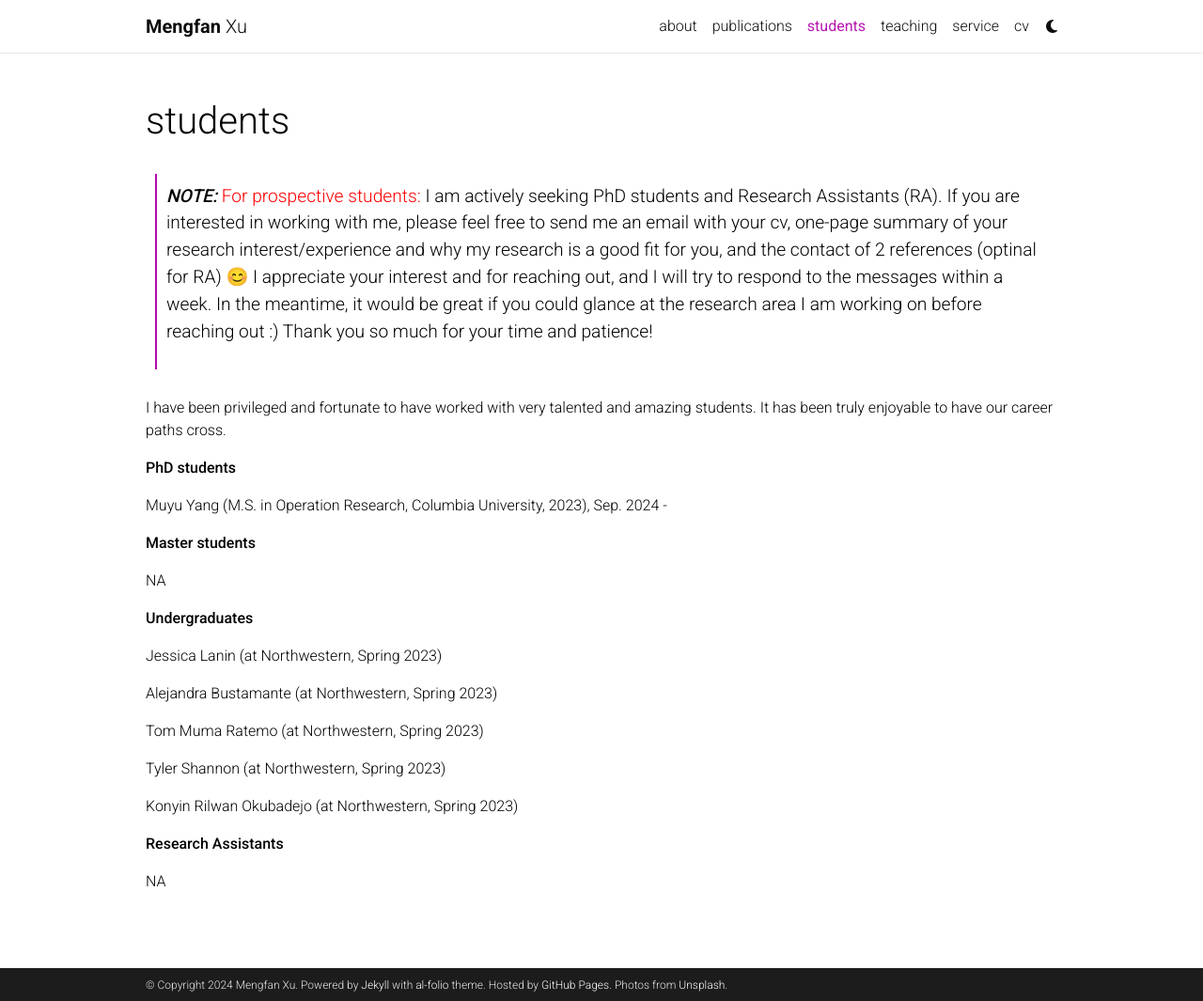
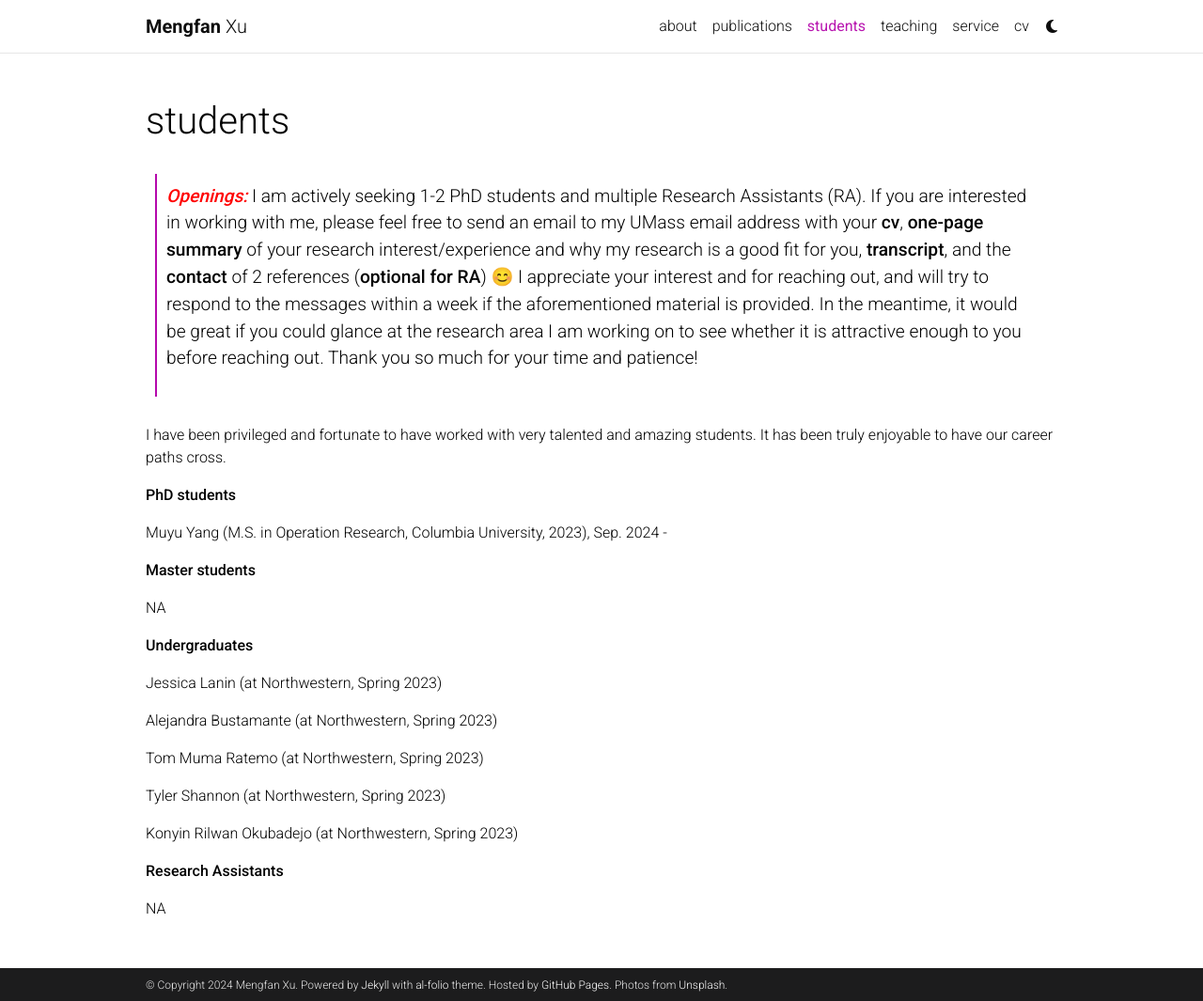
Before and after one commit to mengfanxu1997/mengfanxu1997.github.io, a Jekyll site: the page built from _pages/students.md, in a window 1280 px wide and 1065 px high. Shown: the whole window at 94% size. Built offline with Jekyll 4.4.1, drawn with Linux system fonts in a browser that asks for light colours; emoji names are drawn with the system emoji font; comment, search, counter and statistics services are not loaded; a style sheet for code colours, icons or effects is not loaded.

Commit message:
Update students.md

```diff
--- a/_pages/students.md
+++ b/_pages/students.md
@@ -9,7 +9,7 @@
 
 
 
-> **_NOTE:_** <span style='color: red;'>For prospective students:</span> I am actively seeking PhD students and Research Assistants (RA). If you are interested in working with me, please feel free to send me an email with your cv, one-page summary of your research interest/experience and why my research is a good fit for you, and the contact of 2 references (optinal for RA) :blush: I appreciate your interest and for reaching out, and I will try to respond to the messages within a week. In the meantime, it would be great if you could glance at the research area I am working on before reaching out :) Thank you so much for your time and patience!
+> **_<span style='color: red;'>Openings:</span>_** I am actively seeking 1-2 PhD students and multiple Research Assistants (RA). If you are interested in working with me, please feel free to send an email to my UMass email address with your **cv**, **one-page summary** of your research interest/experience and why my research is a good fit for you, **transcript**, and the **contact** of 2 references (**optional for RA**) :blush: I appreciate your interest and for reaching out, and will try to respond to the messages within a week if the aforementioned material is provided. In the meantime, it would be great if you could glance at the research area I am working on to see whether it is attractive enough to you before reaching out. Thank you so much for your time and patience!
 
 I have been privileged and fortunate to have worked with very talented and amazing students. It has been truly enjoyable to have our career paths cross.
 
```
